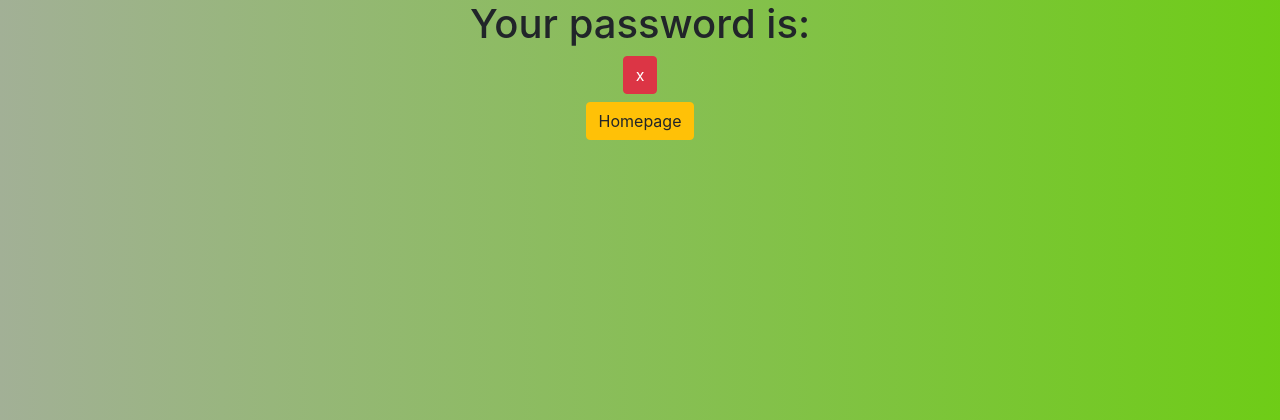
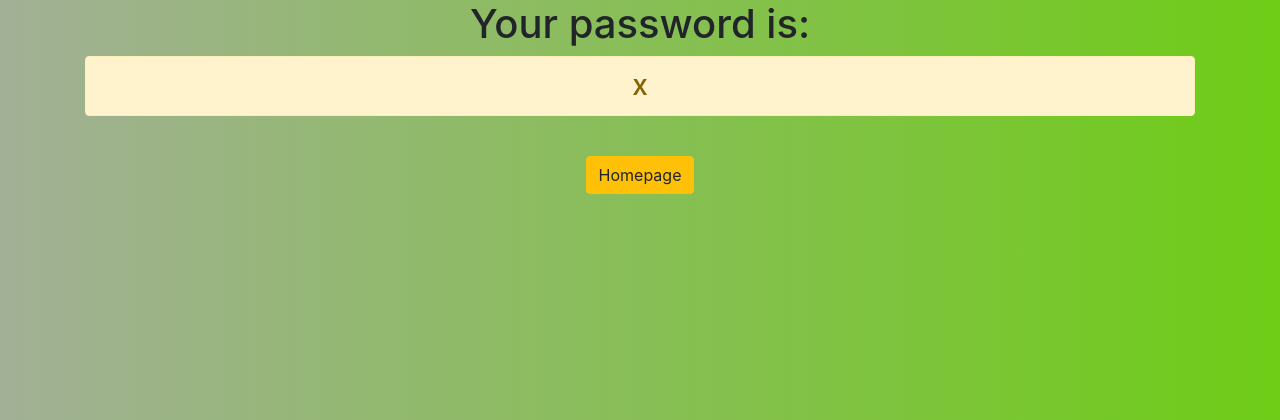
Before and after one commit to kananbayramli/passwordgenerator, a Django app: template generator/templates/generator/password.html in a window 1280 px wide. Shown: the top 420 px of the page. Run offline with Django 4.2, Linux system fonts and the light colour scheme; the template is opened without the code that fills it: most values are stand-ins (such as "Sample title", 1, 10 or a date in 2020).

Commit message:
Mini site for create a password

```diff
--- a/generator/templates/generator/password.html
+++ b/generator/templates/generator/password.html
@@ -10,7 +10,7 @@ background: linear-gradient(90deg, rgb(162, 176, 150) 0%, rgba(98, 200, 3, 0.92)
 <body>
 <div class="container text-center">
 <h1>Your password is:</h1>
-<h1 class="btn btn-danger">{{password}}</h1><br>
+<h3 class="alert alert-warning">{{password}}</h3><br>
 
 <a class="btn btn-warning" href="{% url 'home' %}">Homepage</a>
 </div>
```
Also changed, not shown: 1 other file.
